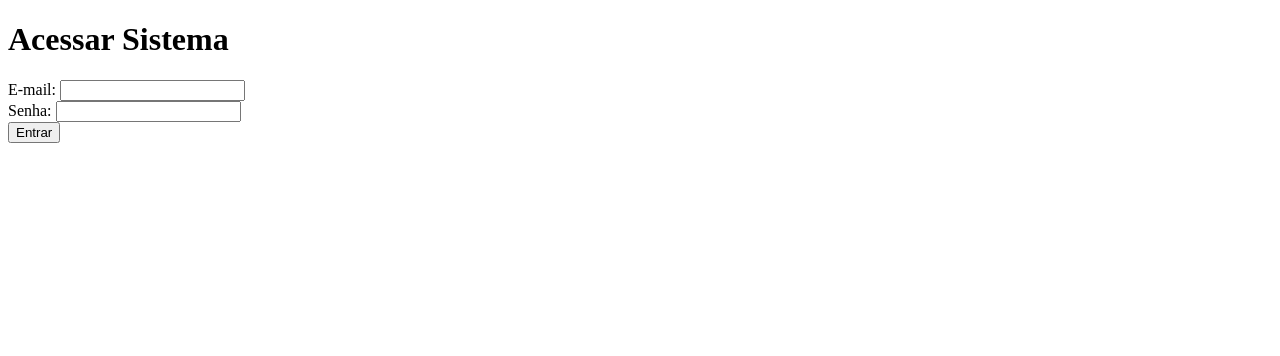
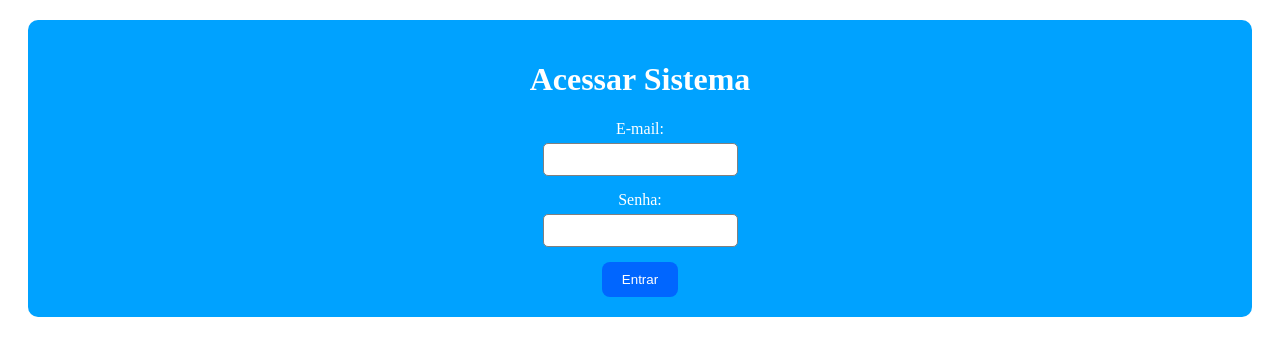
Before and after one commit to Maathe1404/Sistema-Help-Desk, a Flask app: page /login in a window 1280 px wide. Shown: the top 356 px of the page. Run offline with Flask 3, Linux system fonts and the light colour scheme.

Commit message:
Estilização da tela de login com CSS

```diff
--- a/app.py
+++ b/app.py
@@ -1,6 +1,7 @@
-from flask import Flask, render_template, request, redirect, url_for
+from flask import Flask, render_template, request, redirect, url_for, flash
 
 app = Flask(__name__)
+app.secret_key = 'uma-chave-secreta'
 
 @app.route('/')
 def homepage():
@@ -11,6 +12,7 @@ def login():
     if request.method == 'POST':
         email = request.form['e-mail']
         password = request.form['password']
+        flash ('Login efetuado com sucesso!')
         return redirect (url_for ('login'))
 
     return render_template('login.html')
--- a/static/css/style.css
+++ b/static/css/style.css
@@ -13,7 +13,8 @@
 }
 
 .titulo h1 {
-    font-size: 30px;
+    font-size: 28px;
+    margin-bottom: 25px;
 }
 
 .subtitulo {
@@ -41,3 +42,40 @@
 .btn:hover {
     background-color: rgb(6, 33, 153);
 }
+
+.login {
+    background-color: rgb(0, 162, 255);
+    color: rgb(255, 255, 255);
+    text-align: center;
+    margin: 20px;
+    padding: 20px;
+    border-radius: 10px;
+}
+
+.campo {
+     margin-bottom: 15px;
+}
+
+.campo input {
+    padding: 8px;
+    border-radius: 5px;
+    border: 1px solid gray;
+}
+
+.campo label {
+    display: block;
+    margin-bottom: 5px;
+}
+
+.btn-login {
+    background-color: rgb(0, 102, 255);
+    color: white;
+    padding: 10px 20px;
+    border: none;
+    border-radius: 8px;
+    cursor: pointer;
+}
+
+.btn-login:hover {
+    background-color: rgb(6, 33, 153);
+}
--- a/templates/login.html
+++ b/templates/login.html
@@ -1,27 +1,30 @@
 <!DOCTYPE html>
 <html lang="pt-BR">
   <head>
+    <link rel="stylesheet" href="{{ url_for('static', filename='css/style.css') }}">
     <meta charset="UTF-8" />
     <meta name="viewport" content="width=device-width, initial-scale=1.0" />
     <title>Login - Help Desk</title>
   </head>
   <body>
-    <main>
+    <main class="login">
       <h1>Acessar Sistema</h1>
       <form method="post" action="{{ url_for('login') }}">
-        <div>
+        <div class="campo">
           <label for="e-mail">E-mail: </label>
           <input type="email" id="e-mail" name="e-mail" required />
         </div>
-        <div>
+        <div class="campo">
           <label for="password">Senha: </label>
           <input type="password" id="password" name="password" required />
         </div>
-        <button type="submit">Entrar</button>
-        {% if message %}
-          <p> {{ message }} </p>
-        {% endif %}
+        <button type="submit" class="btn-login">Entrar</button>
       </form>
+      {% with messages = get_flashed_messages() %}
+        {% if messages %}
+            <p>{{ messages[0] }}</p>
+         {% endif %}
+        {% endwith %}
     </main>
   </body>
 </html>
```
